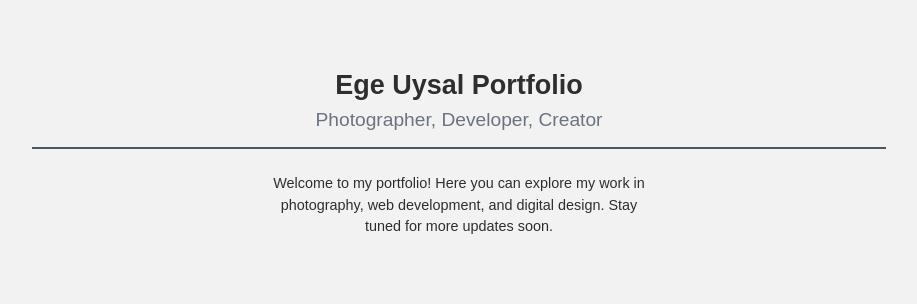
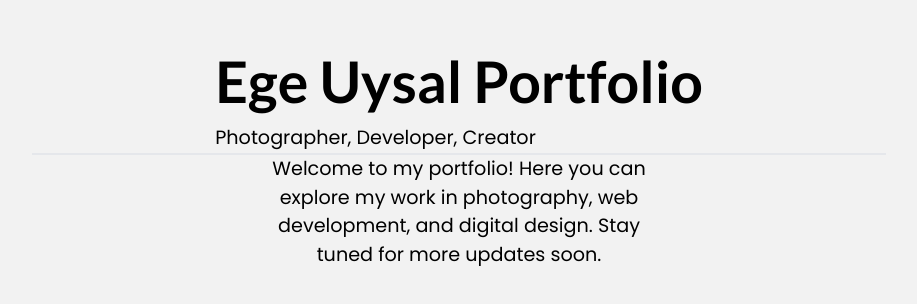
Before and after one commit to egeuysall/Portfolio, a Next.js app: page / in a window 1280 px wide. Shown: the part 240-544 px from the top of the page, without its empty margins (181-1098 px from the left). Built offline with nearby package versions, Linux system fonts and the light colour scheme.

Commit message:
Update files

```diff
--- a/app/not-found.tsx
+++ b/app/not-found.tsx
@@ -22,7 +22,7 @@ export default function NotFound() {
 
   return (
     <div
-      className={`${poppins.className} flex flex-col items-center justify-center h-screen text-center p-4 bg-[#f2f2f2] dark:bg-[#2e2e2e] md:flex-row md:gap-24`}
+      className={`${poppins.className} flex flex-col items-center justify-center h-screen text-center p-4 bg-background dark:bg-darkBackground md:flex-row md:gap-24`}
     >
       <div>
         <Image
@@ -34,26 +34,20 @@ export default function NotFound() {
         />
       </div>
       <div>
-      <h1
-          className={`${lato.className} text-7xl font-bold mb-4 text-[#2e2e2e] dark:text-[#f2f2f2] hidden md:block md:text-9xl`}
-        >
+        <h1 className={`${lato.className} text-h1 text-text dark:text-darkText`}>
           404
         </h1>
-        <h2
-          className={`${lato.className} text-3xl font-bold mb-4 text-[#2e2e2e] dark:text-[#f2f2f2] md:text-5xl`}
-        >
+        <h2 className={`${lato.className} text-h2 text-text dark:text-darkText`}>
           Page Lost in the Matrix
         </h2>
         <p
-          className="text-lg mb-6 text-[#2e2e2e] cursor-pointer dark:text-[#f2f2f2] md:text-2xl"
+          className="text-p text-mutedText dark:text-darkMutedText cursor-pointer"
           onClick={handleClick}
         >
           {message}
         </p>
         <Link href="/">
-          <button className="bg-[#7f8c8f] text-[#f2f2f2] px-5 py-3 rounded cursor-pointer font-bold hover:opacity-75 transition duration-300 md:text-xl">
-            Go Home
-          </button>
+          <button className="btn">Go Home</button>
         </Link>
       </div>
     </div>
--- a/app/page.tsx
+++ b/app/page.tsx
@@ -1,24 +1,29 @@
 import { Analytics } from "@vercel/analytics/react";
 import { SpeedInsights } from "@vercel/speed-insights/next";
 import "./globals.css";
+import { Lato, Poppins } from "next/font/google";
+
+const lato = Lato({ subsets: ["latin"], weight: ["700"] });
+const poppins = Poppins({ subsets: ["latin"], weight: ["400", "500"] });
 
 export default function Home() {
   return (
-    <main className="flex flex-col items-center justify-center min-h-screen bg-[#f2f2f2] text-[#2e2e2e]">
+    <main
+      className={`${poppins.className} flex flex-col items-center justify-center min-h-screen bg-background text-text dark:bg-darkBackground dark:text-darkText`}
+    >
       <header>
-        <h1 className="text-4xl font-bold text-center mb-2">Ege Uysal Portfolio</h1>
-        <p className="text-sm text-center text-gray-500 mb-4">
+        <h1 className={`${lato.className} text-h1 text-text dark:text-darkText`}>
+          Ege Uysal Portfolio
+        </h1>
+        <p className="text-p text-mutedText dark:text-darkMutedText">
           Photographer, Developer, Creator
         </p>
       </header>
 
-      <hr className="w-2/3 border-t-2 border-gray-600 mb-8" />
+      <hr className="w-2/3 border-t-2 border-divider dark:border-darkDivider" />
 
       <article className="max-w-lg text-center">
-        <p className="mb-4">
-          Welcome to my portfolio! Here you can explore my work in photography,
-          web development, and digital design. Stay tuned for more updates soon.
-        </p>
+        <p className="text-p mb-4">Welcome to my portfolio! Here you can explore my work in photography, web development, and digital design. Stay tuned for more updates soon.</p>
 
         <Analytics />
         <SpeedInsights />
```
